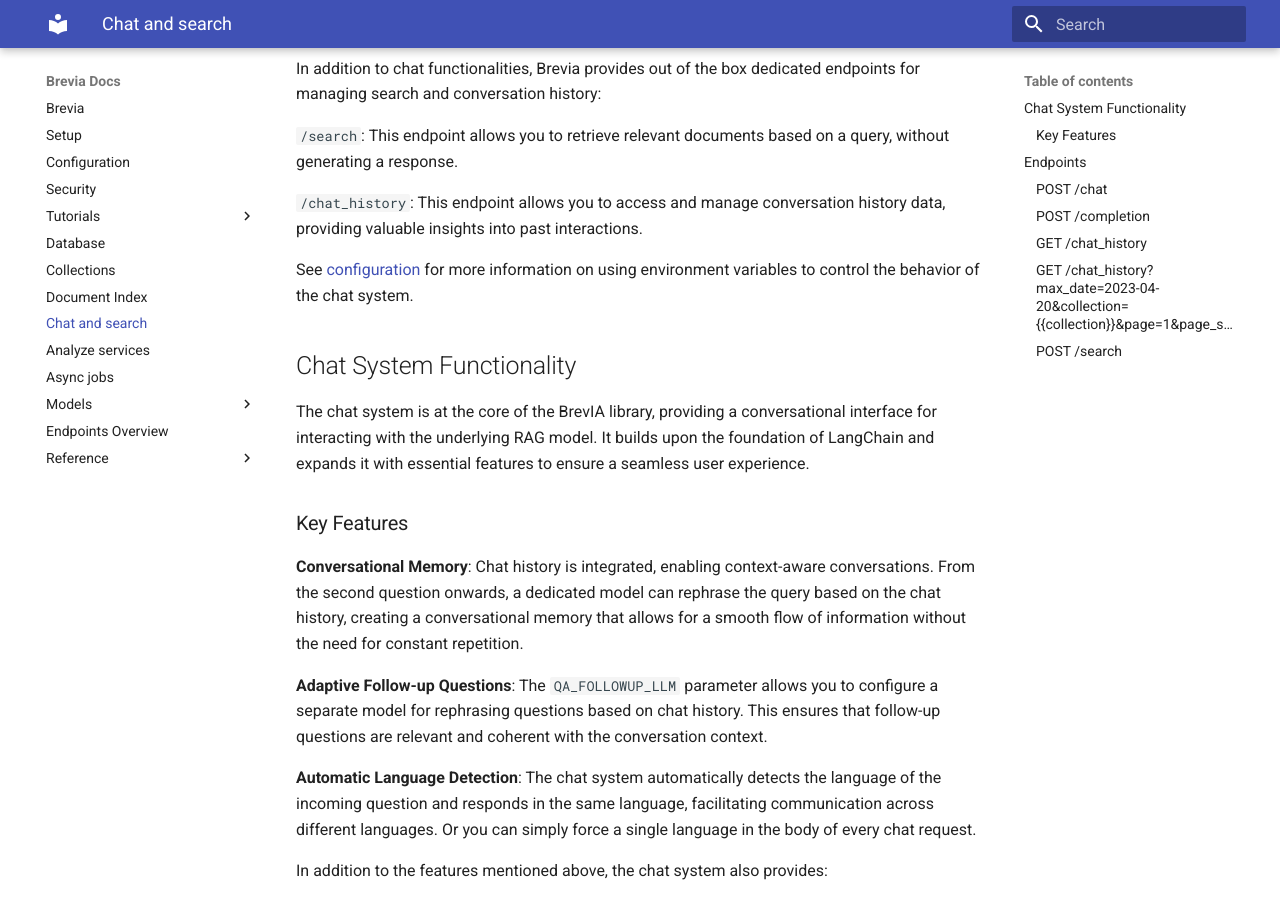
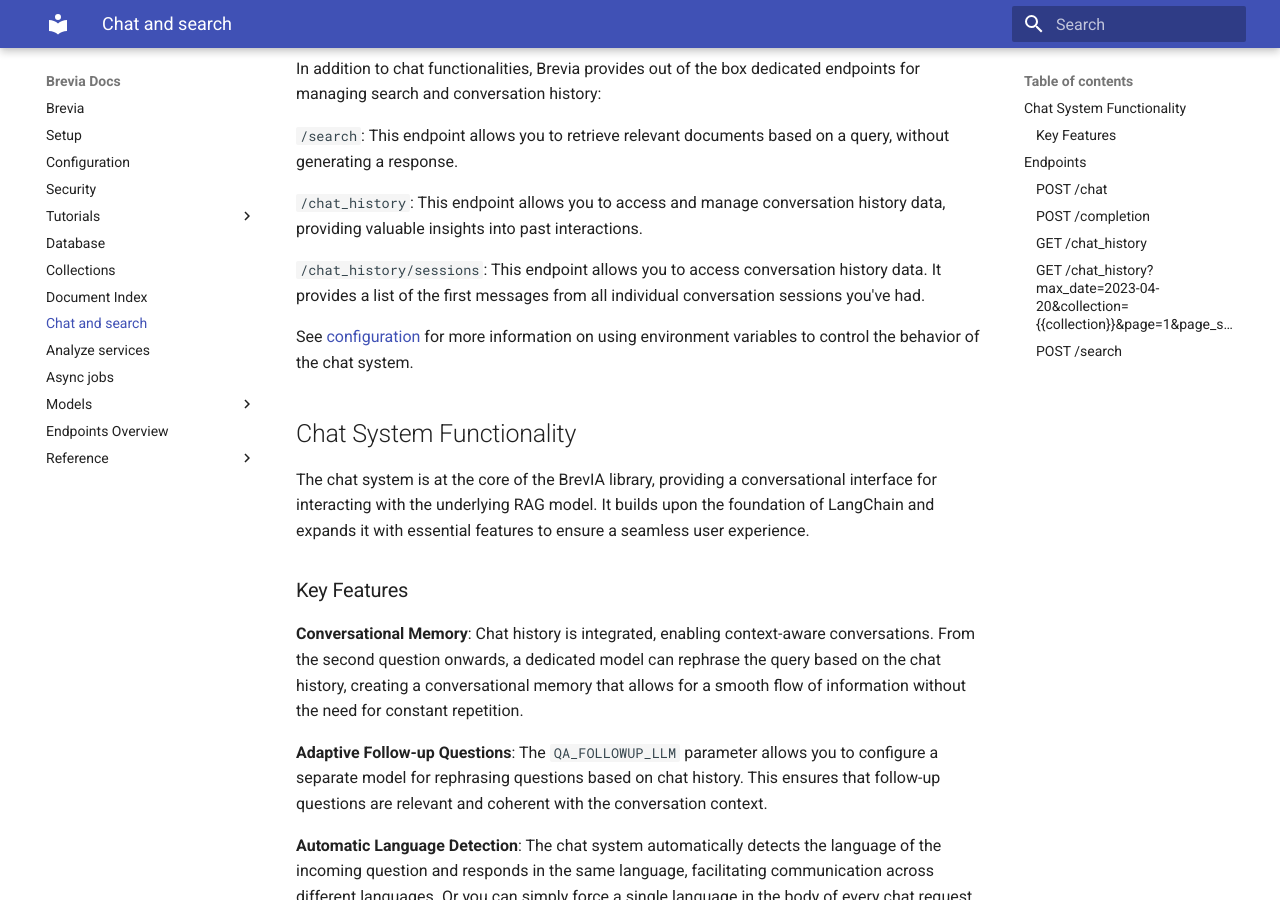
Before and after one commit to brevia-ai/brevia, an MkDocs documentation site: the page built from docs/chat_search.md, in a window 1280 px wide and 900 px high, scrolled down 511 px. Built offline with MkDocs 1.6.1 and Material for MkDocs 9.7.7, drawn with Linux system fonts in a browser that asks for light colours.

Commit message:
feat: add sessions endpoint description

```diff
--- a/docs/chat_search.md
+++ b/docs/chat_search.md
@@ -16,6 +16,8 @@
 `/search`: This endpoint allows you to retrieve relevant documents based on a query, without generating a response.
 
 `/chat_history`: This endpoint allows you to access and manage conversation history data, providing valuable insights into past interactions.
+
+`/chat_history/sessions`: This endpoint allows you to access conversation history data. It provides a list of the first messages from all individual conversation sessions you've had.
 
 See [configuration](config.md#qa-and-chat) for more information on using environment variables to control the behavior of the chat system.
 
```
